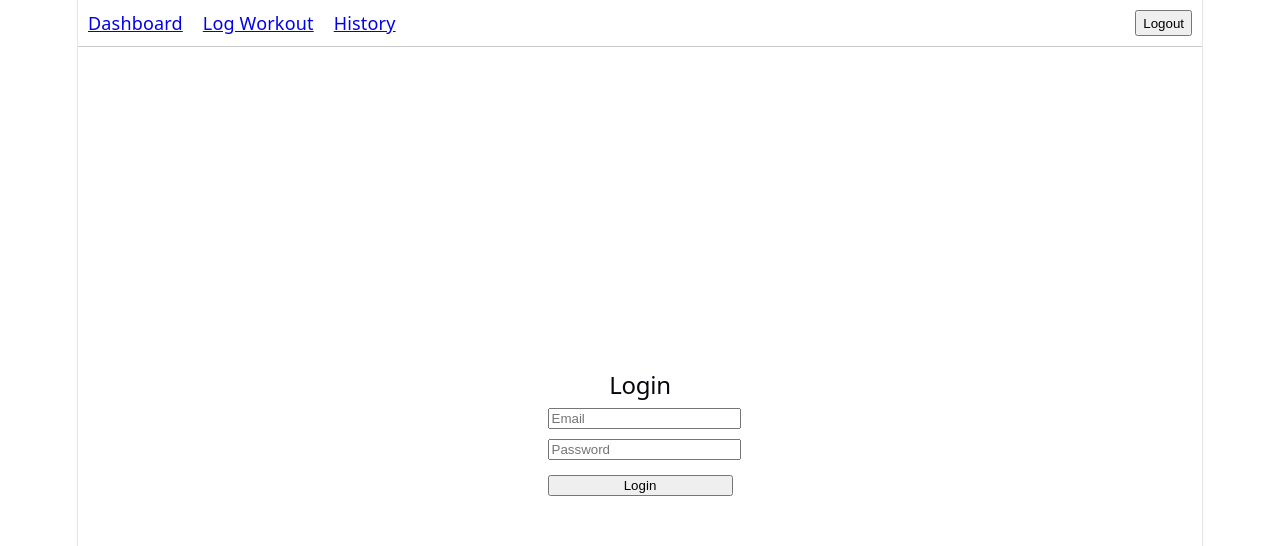
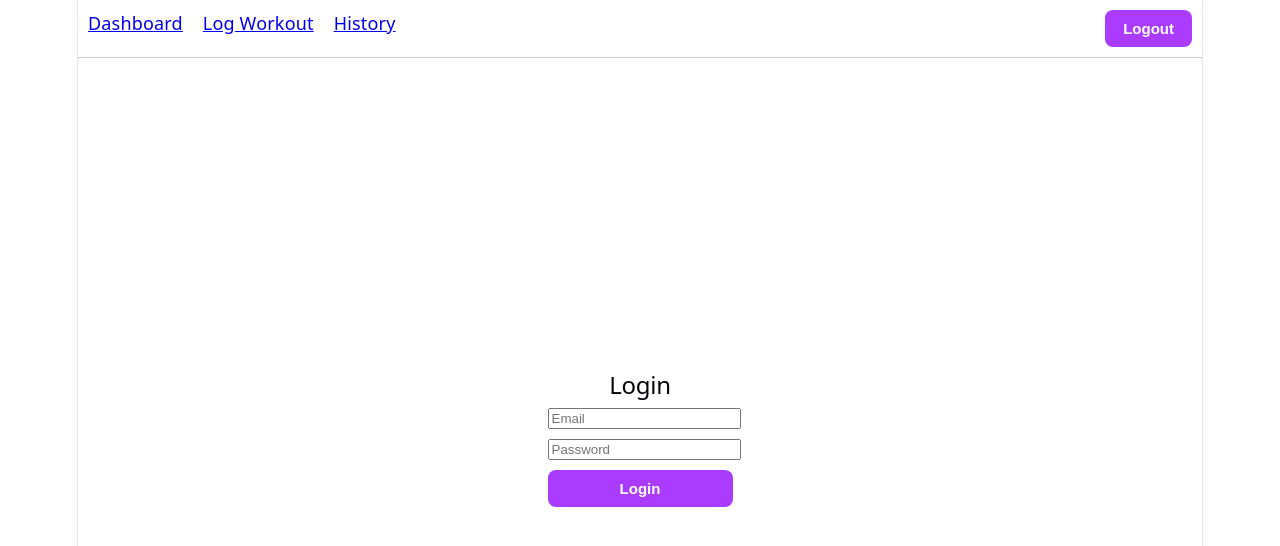
Before and after one commit to samedg98/fitnessprogressor-ui, a React (Vite) app: page / in a window 1280 px wide. Shown: the top 546 px of the page. Built offline with nearby package versions, Linux system fonts and the light colour scheme.

Commit message:
feat: improved global button styling and fixed chart layout issues (#44)

```diff
--- a/src/index.css
+++ b/src/index.css
@@ -9,7 +9,8 @@
   --accent-border: rgba(170, 59, 255, 0.5);
   --social-bg: rgba(244, 243, 236, 0.5);
   --shadow:
-    rgba(0, 0, 0, 0.1) 0 10px 15px -3px, rgba(0, 0, 0, 0.05) 0 4px 6px -2px;
+    rgba(0, 0, 0, 0.1) 0 10px 15px -3px,
+    rgba(0, 0, 0, 0.05) 0 4px 6px -2px;
 
   --sans: system-ui, 'Segoe UI', Roboto, sans-serif;
   --heading: system-ui, 'Segoe UI', Roboto, sans-serif;
@@ -42,7 +43,8 @@
     --accent-border: rgba(192, 132, 252, 0.5);
     --social-bg: rgba(47, 48, 58, 0.5);
     --shadow:
-      rgba(0, 0, 0, 0.4) 0 10px 15px -3px, rgba(0, 0, 0, 0.25) 0 4px 6px -2px;
+      rgba(0, 0, 0, 0.4) 0 10px 15px -3px,
+      rgba(0, 0, 0, 0.25) 0 4px 6px -2px;
   }
 
   #social .button-icon {
@@ -77,20 +79,24 @@ h1 {
   font-size: 56px;
   letter-spacing: -1.68px;
   margin: 32px 0;
+
   @media (max-width: 1024px) {
     font-size: 36px;
     margin: 20px 0;
   }
 }
+
 h2 {
   font-size: 24px;
   line-height: 118%;
   letter-spacing: -0.24px;
   margin: 0 0 8px;
+
   @media (max-width: 1024px) {
     font-size: 20px;
   }
 }
+
 p {
   margin: 0;
 }
@@ -109,3 +115,33 @@ code {
   padding: 4px 8px;
   background: var(--code-bg);
 }
+
+
+button {
+  background: var(--accent);
+  color: white;
+  border: none;
+  padding: 10px 18px;
+  border-radius: 8px;
+  font-size: 15px;
+  font-weight: 600;
+  cursor: pointer;
+  transition: 0.2s ease;
+}
+
+button:hover {
+  background: var(--accent-border);
+}
+
+button:active {
+  transform: scale(0.97);
+}
+
+/* DANGER BUTTON (DELETE) */
+button.delete-btn {
+  background: #ff4d4d;
+}
+
+button.delete-btn:hover {
+  background: #e60000;
+}
```
